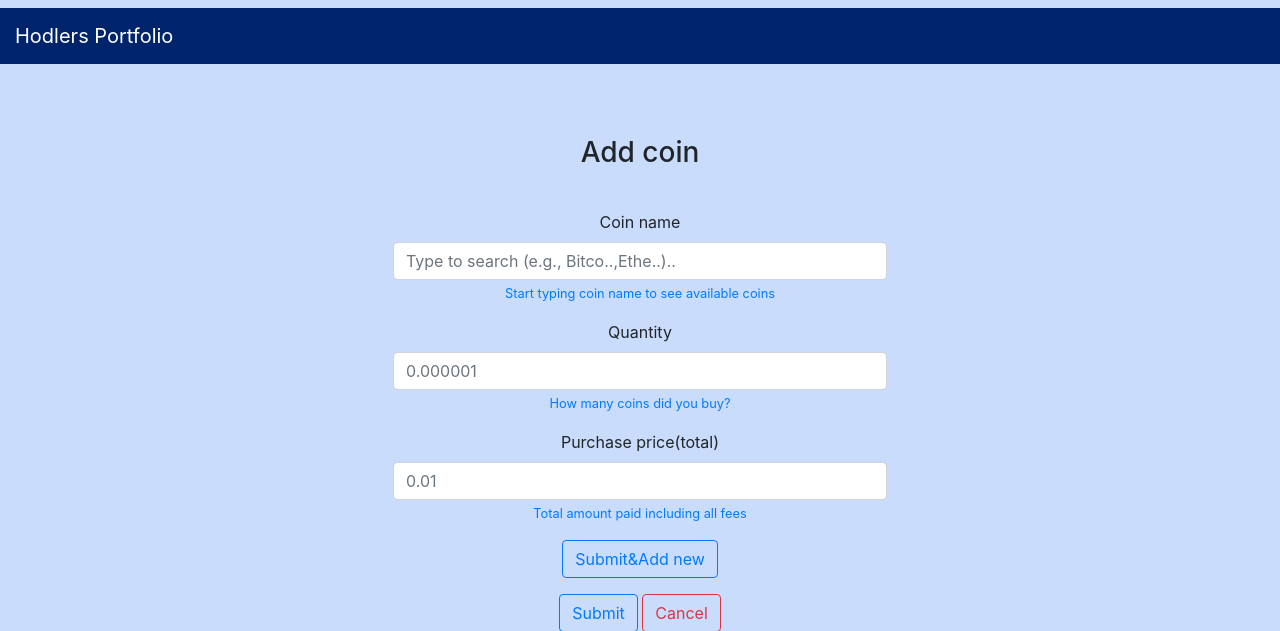
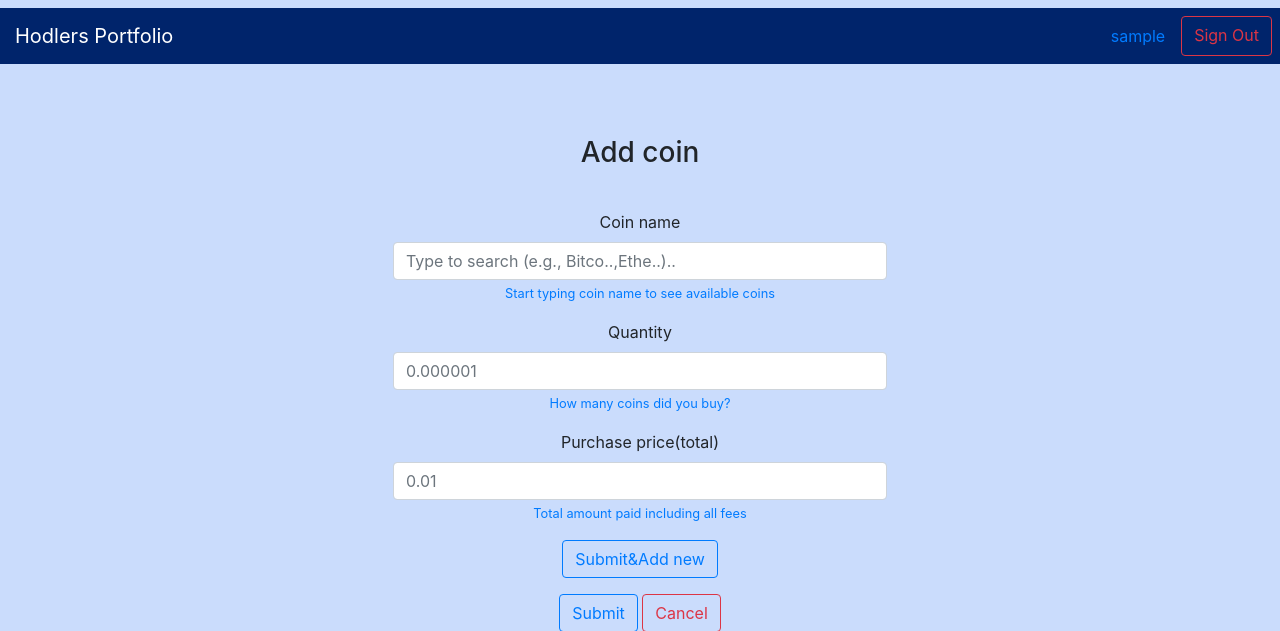
Before and after one commit to Neno979/Portfolio-Tracker, a Flask app: template templates/addcoin.html in a window 1280 px wide. Shown: the top 631 px of the page. Run offline with Flask 3, Linux system fonts and the light colour scheme; the template is opened without the code that fills it: values that come from a table or form of the project are taken from there, most other values are stand-ins (such as "Sample title", 1, 10 or a date in 2020).

Commit message:
added missing header menu on addcoin.html

```diff
--- a/Main.py
+++ b/Main.py
@@ -323,7 +323,7 @@ def add_coin():
             flash(f"Successfully added {quantity} {coin_symbol} to your portfolio!", "success")
             return redirect("/portfolio")
 
-    return render_template("addcoin.html", coins = available_coins)
+    return render_template("addcoin.html", coins = available_coins, username=user.username)
 
 @app.route("/overview/<symbol>")
 def overview(symbol):
--- a/templates/addcoin.html
+++ b/templates/addcoin.html
@@ -3,6 +3,11 @@
 {% block title%}add-coin{% endblock title%}
 
 {% block tname%}Add coin{% endblock tname%}
+
+{%block hmenu%}
+    <a class="nav-link mt-2 mb-2" href="#">{{ username }}</a>
+    <a href="/sign-out" class="btn btn-outline-danger mr-2 mt-2 mb-2">Sign Out</a>
+{%endblock hmenu%}
 
 {% block columns %}
 
```
Also changed, not shown: instance/sqlite.db.
